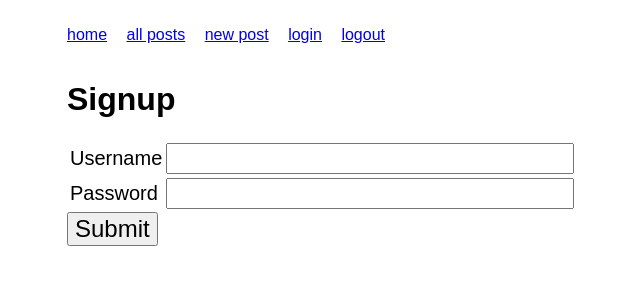
After one commit to henrywlau/blogz, a Python web app: template templates/login.html in a window 1280 px wide. The commit adds this page. Shown: the top 300 px of the page, without its empty margins (173-813 px from the left). Run offline with Jinja, Linux system fonts and the light colour scheme; the template is opened without the code that fills it, so the values that code supplies are empty.

Commit message:
added links to login and logout, started login page

```diff
--- a/models.py
+++ b/models.py
@@ -10,3 +10,4 @@ class Post(db.Model):
     body = db.TextProperty(required = True)
     created = db.DateTimeProperty(auto_now_add = True)
     # TODO - we need an author field here; it should be required
+    # author =
--- a/templates/base.html
+++ b/templates/base.html
@@ -12,6 +12,8 @@
                 <li><a href="/">home</a></li>
                 <li><a href="/blog">all posts</a></li>
                 <li><a href="/blog/newpost">new post</a></li>
+                <li><a href="/blog/login">login</a></li>
+                <li><a href="/blog/logout">logout</a></li>
             </ul>
         </nav>
         {% block content %}
--- /dev/null
+++ b/templates/login.html
@@ -0,0 +1,26 @@
+{% extends 'base.html' %}
+
+{% block content %}
+
+<h1>Signup</h1>
+<form method="post">
+    <table>
+        <tr>
+            <td><label for="username">Username</label></td>
+            <td>
+                <input name="username" type="text" value="{{ username }}">
+                <span class="error">{{ error }}</span>
+            </td>
+        </tr>
+        <tr>
+            <td><label for="password">Password</label></td>
+            <td>
+                <input name="password" type="password">
+                <span class="error">{{ error }}</span>
+            </td>
+        </tr>
+    </table>
+    <input type="submit">
+</form>
+
+{% endblock %}
```
Also changed, not shown: main.py (+20 -8 lines).
